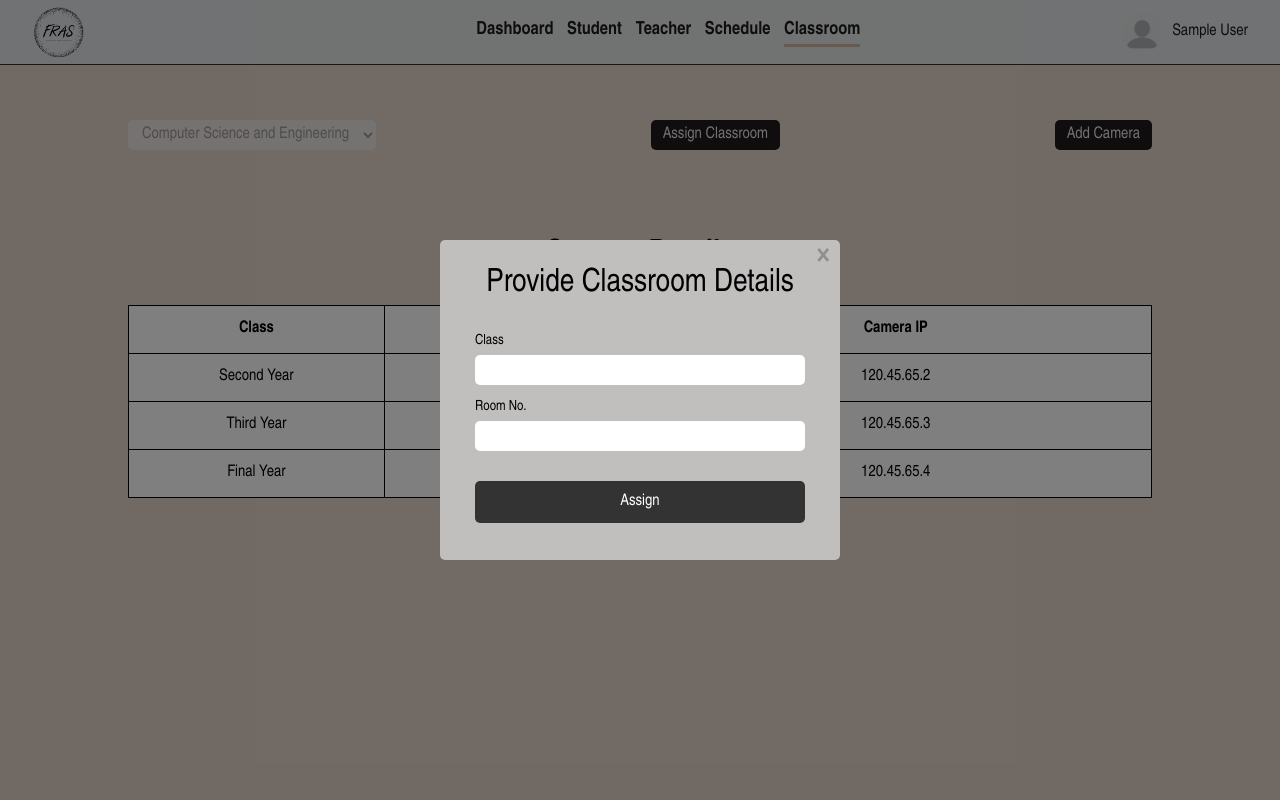
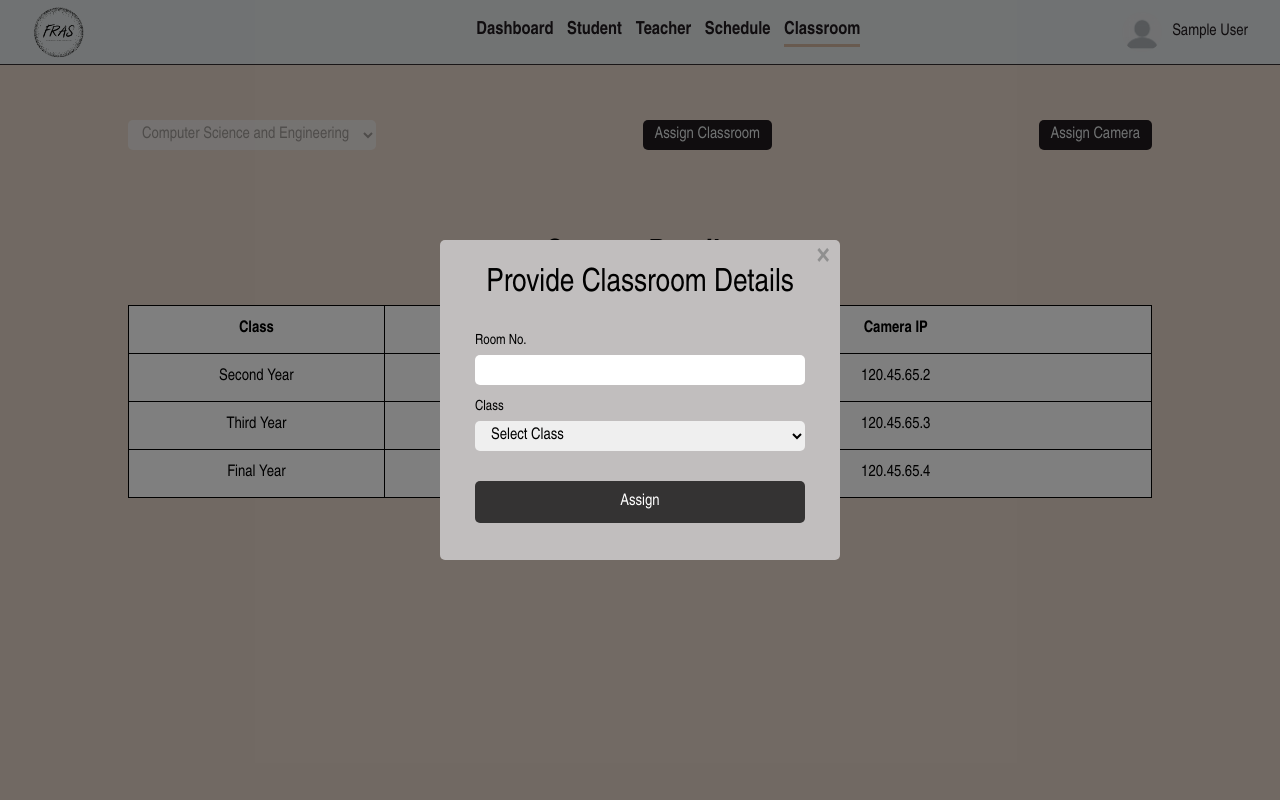
Before and after one commit to DinAnsh/FRAS, a Django app: page /testapp/classroom/ in a window 1280 px wide, after a click on "Assign Classroom". Run offline with Django 3.2, Linux system fonts and the light colour scheme; the visitor is signed in with stand-in values (Sample User, id 1); data comes from the database, SQL or seed files in the repository; some libraries are stand-ins or nearby versions.

Commit message:
updated classroom module with Class and Camera models

```diff
--- a/testsite/templates/testapp/camera.html
+++ b/testsite/templates/testapp/camera.html
@@ -22,7 +22,7 @@
     </div>
 
     <div class="part1-content">
-      <button class="custom-file-upload" onclick="addcam()">Add Camera</button>
+      <button class="custom-file-upload" onclick="addcam()">Assign Camera</button>
     </div>
   </div>
   <div class="main-part2">
@@ -72,23 +72,24 @@
         Provide Camera Details
       </div>
       <div class="popup_body4">
-        <form class="popup_form2" action="#">
-
-          <!-- <div class="in_div">
-            <label for="class" class="input_label">Class</label>
-            <input type="text" id="class" name="room_no" class="in_field" required>
-          </div> -->
+        <form class="popup_form2" onsubmit="assignCamera(event)">
+          <div class="in_div">
+            <label for="ip" class="input_label">Camera IP</label>
+            <select name="camera_num" id="ip" class="in_field">
+              <option value="default">100</option>
+            </select>
+          </div>
 
           <div class="in_div">
-            <label for="room" class="input_label">Room No.</label>
-            <input type="text" id="room" name="room_no" class="in_field" required>
+            <label for="class" class="input_label">Class</label>
+            <select class="in_field" id="class" name="class" required>
+              <option value="" disabled selected>Select Class</option>
+              <option value="2">Second year</option>
+              <option value="3">Third year</option>
+              <option value="4">Final year</option>
+            </select>
           </div>
-          <div class="in_div">
-            <label for="ip" class="input_label">Camera IP</label>
-            <input type="text" id="ip" name="password" class="in_field" required>
-          </div>
-
-          <input type="submit" value="Add" class="register_btn">
+          <input type="submit" value="Assign" class="register_btn">
         </form>
       </div>
     </div>
@@ -103,16 +104,21 @@
         Provide Classroom Details
       </div>
       <div class="popup_body4">
-        <form class="popup_form2" action="#">
+        <form class="popup_form2" onsubmit="assignClass(event)">
 
           <div class="in_div">
-            <label for="class" class="input_label">Class</label>
-            <input type="text" id="class" name="room_no" class="in_field" required>
+            <label for="room" class="input_label">Room No.</label>
+            <input type="text" id="assign_room" name="room_no" class="in_field" required>
           </div>
 
           <div class="in_div">
-            <label for="room" class="input_label">Room No.</label>
-            <input type="text" id="room" name="room_no" class="in_field" required>
+            <label for="assign_class" class="input_label">Class</label>
+            <select class="in_field" id="assign_class" name="class" required>
+              <option value="" disabled selected>Select Class</option>
+              <option value="2">Second year</option>
+              <option value="3">Third year</option>
+              <option value="4">Final year</option>
+            </select>
           </div>
 
           <input type="submit" value="Assign" class="register_btn">
@@ -125,29 +131,109 @@
 <script>
   function addcam() {
     document.getElementById("myModal4").style.display = "block";
+    navigator.mediaDevices.enumerateDevices().then(devices => {
+      let cameras = devices.filter(device => device.kind === 'videoinput');
+      // console.log(cameras)
+      const selector = document.querySelector("#ip");
+      for (let i = 101; i < cameras.length + 100; i++) {
+        const option = document.createElement('option');
+        option.value = `${i}`;
+        option.text = `${i}`;
+        selector.appendChild(option);
+      }
+    });
+
   }
+
   function closeModal4() {
     document.getElementById("myModal4").style.display = "none";
   }
+
   function addclass() {
     document.getElementById("myModal5").style.display = "block";
   }
+
   function closeModal5() {
     document.getElementById("myModal5").style.display = "none";
   }
+
   window.onclick = function (event) {
     if (
       event.target == document.getElementById("cbtn4") ||
       event.target == document.getElementById("content4")
     ) {
       closeModal4();
-    } else if(
+      const selector = document.querySelector("#ip");
+      while (selector.options.length > 1) {
+        selector.remove(1);
+      }
+    } else if (
       event.target == document.getElementById("cbtn5") ||
       event.target == document.getElementById("content5")
-    ){
+    ) {
       closeModal5();
     }
   };
+
+  function assignClass(event) {
+    event.preventDefault();
+    const cls = document.getElementById('assign_class').value;
+    const room = document.getElementById('assign_room').value;
+
+    var xhr = new XMLHttpRequest();
+    xhr.open('GET', '../classroom/?assign_class=1&class=' + cls + '&room=' + room, true);
+    xhr.setRequestHeader('X-CSRFToken', getCSRFToken());
+    xhr.onreadystatechange = function () {
+      if (this.readyState === XMLHttpRequest.DONE && this.status === 200) {
+        var response = JSON.parse(this.responseText);
+        if (response.success) {
+          alert(response.message);
+          closeModal5();
+        } else {
+          alert(response.message);
+        }
+      }
+    };
+    xhr.send();
+  }
+
+  function assignCamera(event) {
+    event.preventDefault();
+    const cam_ip = document.getElementById('ip').value;
+    const cls = document.getElementById('class').value;
+
+    var xhr = new XMLHttpRequest();
+    xhr.open('GET', '../classroom/?assign_camera=1&class=' + cls + '&cam_ip=' + cam_ip, true);
+    xhr.setRequestHeader('X-CSRFToken', getCSRFToken());
+    xhr.onreadystatechange = function () {
+      if (this.readyState === XMLHttpRequest.DONE && this.status === 200) {
+        var response = JSON.parse(this.responseText);
+        if (response.success) {
+          alert(response.message);
+          closeModal4();
+        } else {
+          alert(response.message);
+        }
+      }
+    };
+    xhr.send();
+  }
+
+  function getCSRFToken() {
+    var cookieValue = null;
+    if (document.cookie && document.cookie !== '') {
+      var cookies = document.cookie.split(';');
+      for (var i = 0; i < cookies.length; i++) {
+        var cookie = cookies[i].trim();
+        // The CSRF token cookie name may vary depending on the server-side framework
+        if (cookie.substring(0, 10) === 'csrftoken=') {
+          cookieValue = decodeURIComponent(cookie.substring(10));
+          break;
+        }
+      }
+    }
+    return cookieValue;
+  }
 </script>
 
 {% endblock %}
--- a/testsite/templates/testapp/schedule.html
+++ b/testsite/templates/testapp/schedule.html
@@ -75,7 +75,6 @@
     uploadBtn.disabled = false;
     uploadBtn.removeEventListener('click', uploadAlert);
     uploadBtn.addEventListener('change', uploadSchedule);
-    document.querySelector('.main-part2').style.display = '';
 
     var xhr = new XMLHttpRequest();
     xhr.open('GET', '../schedule/?class=' + classId.value, true);
@@ -86,6 +85,7 @@
         const data = response.schedule;
         // console.log(data);
         if (response.success) {
+          document.querySelector('.main-part2').style.display = '';
           const tbody = document.getElementById('schedule-table');
           const days = ['Monday', 'Tuesday', 'Wednesday', 'Thursday', 'Friday', 'Saturday'];
           tbody.innerHTML = '';
--- a/testsite/testapp/admin.py
+++ b/testsite/testapp/admin.py
@@ -11,5 +11,7 @@ admin.site.register(Student)
 admin.site.register(Team)
 admin.site.register(Teacher)
 admin.site.register(Classroom)
+admin.site.register(Subject)
+admin.site.register(Class)
+admin.site.register(Camera)
 admin.site.register(Schedule)
-admin.site.register(Subject)
--- a/testsite/testapp/views.py
+++ b/testsite/testapp/views.py
@@ -24,6 +24,14 @@ from datetime import datetime
 def home(request):
     team_data = Team.objects.all()
     if request.user.is_authenticated:
+        if not Classroom.objects.exists():
+            instances = [
+                Class(id=2, name='Second Year'),
+                Class(id=3, name='Third Year'),
+                Class(id=4, name='Final Year'),
+            ]
+            Class.objects.bulk_create(instances)
+
         user = User.objects.get(username=request.user)
         return render(request, 'testapp/home.html',{'tdata':team_data, 'logged':1, 'UserName': user.get_full_name(), 'UserMail': user.email})
     else:
@@ -270,7 +278,7 @@ def schedule(request):
 
         try:
             db_entry = clean_schedule(df)
-            class_obj = Classroom.objects.get(class_id = selected_class)
+            class_obj = Class.objects.get(id = selected_class)
 
             dict_data = [{'day_of_week': row[0], 'class_id': class_obj,
                           'start_time': datetime.strptime(row[1], '%H').time(),
@@ -278,8 +286,8 @@ def schedule(request):
                           'subject': row[3]} for row in db_entry]
 
             # to delete old records
-            if Schedule.objects.filter(class_id__class_id = selected_class).values_list():
-                Schedule.objects.filter(class_id__class_id = selected_class).delete()
+            if Schedule.objects.filter(class_id = selected_class).values_list():
+                Schedule.objects.filter(class_id = selected_class).delete()
 
             # an efficient way to create multiple instances of a model at once
             Schedule.objects.bulk_create([Schedule(**row) for row in dict_data])
@@ -289,7 +297,7 @@ def schedule(request):
 
     schedule_data = []
     if selected_class:
-        data = Schedule.objects.filter(class_id__class_id = selected_class).values_list()
+        data = Schedule.objects.filter(class_id = selected_class).values_list()
         if data:
             try:
                 schedule_data = [row[-1] for row in list(data)]
@@ -297,7 +305,7 @@ def schedule(request):
                 return JsonResponse({'success': True, 'schedule':schedule_data})
             except Exception as e:
                 return JsonResponse({'success': False, 'message': f'There is an exception {e}'})
-        else:
+        elif Schedule.objects.all().values_list():
             return JsonResponse({'success': False, 'message': f'There is no data for the selected class!'})
 
     user = User.objects.get(username=request.user)
@@ -306,6 +314,39 @@ def schedule(request):
 
 @login_required(login_url='testapp:home')
 def classroom(request):
+    assign_class = request.GET.get('assign_class')
+    assign_camera = request.GET.get('assign_camera')
+
+    if assign_class:
+        try:
+            cls = request.GET.get('class')
+            room = request.GET.get('room')
+
+            classroom, created = Classroom.objects.get_or_create(
+                room = room, defaults={'class_id': Class.objects.get(id=cls)})
+            if not created:
+                classroom.class_id = Class.objects.get(id=cls)
+                classroom.save()
+
+            return JsonResponse({'success': True, 'message': 'Classroom assigned successfully.',})
+        except Exception as e:
+            return JsonResponse({'success': False, 'message': f'There is an exception {e}'})
+
+    if assign_camera:
+        try:
+            cam_ip = request.GET.get('cam_ip')
+            cls = request.GET.get('class')
+
+            camera, created = Camera.objects.get_or_create(
+                camera_ip = cam_ip, defaults={'class_id': Class.objects.get(id=cls)})
+            if not created:
+                camera.class_id = Class.objects.get(id=cls)
+                camera.save()
+
+            return JsonResponse({'success': True, 'message': 'Camera assigned successfully.',})
+        except Exception as e:
+            return JsonResponse({'success': False, 'message': f'There is an exception {e}'})
+
     user = User.objects.get(username=request.user)
     return render(request, 'testapp/camera.html', {'UserName': user.get_full_name(), 'UserMail': user.email})
 
```
Also changed, not shown: testsite/testapp/models.py (+19 -6 lines), testsite/testapp/migrations/0024_delete_schedule.py (added), testsite/testapp/migrations/0025_auto_20230422_1705.py (added), testsite/testapp/migrations/0026_schedule.py (added), testsite/testapp/migrations/0027_auto_20230422_1817.py (added), testsite/testapp/migrations/0028_auto_20230422_1830.py (added), testsite/testapp/migrations/0029_alter_camera_status.py (added), testsite/testapp/migrations/0030_delete_classroom.py (added), testsite/testapp/migrations/0031_classroom.py (added), testsite/testapp/migrations/0032_delete_classroom.py (added), testsite/testapp/migrations/0033_classroom.py (added).
